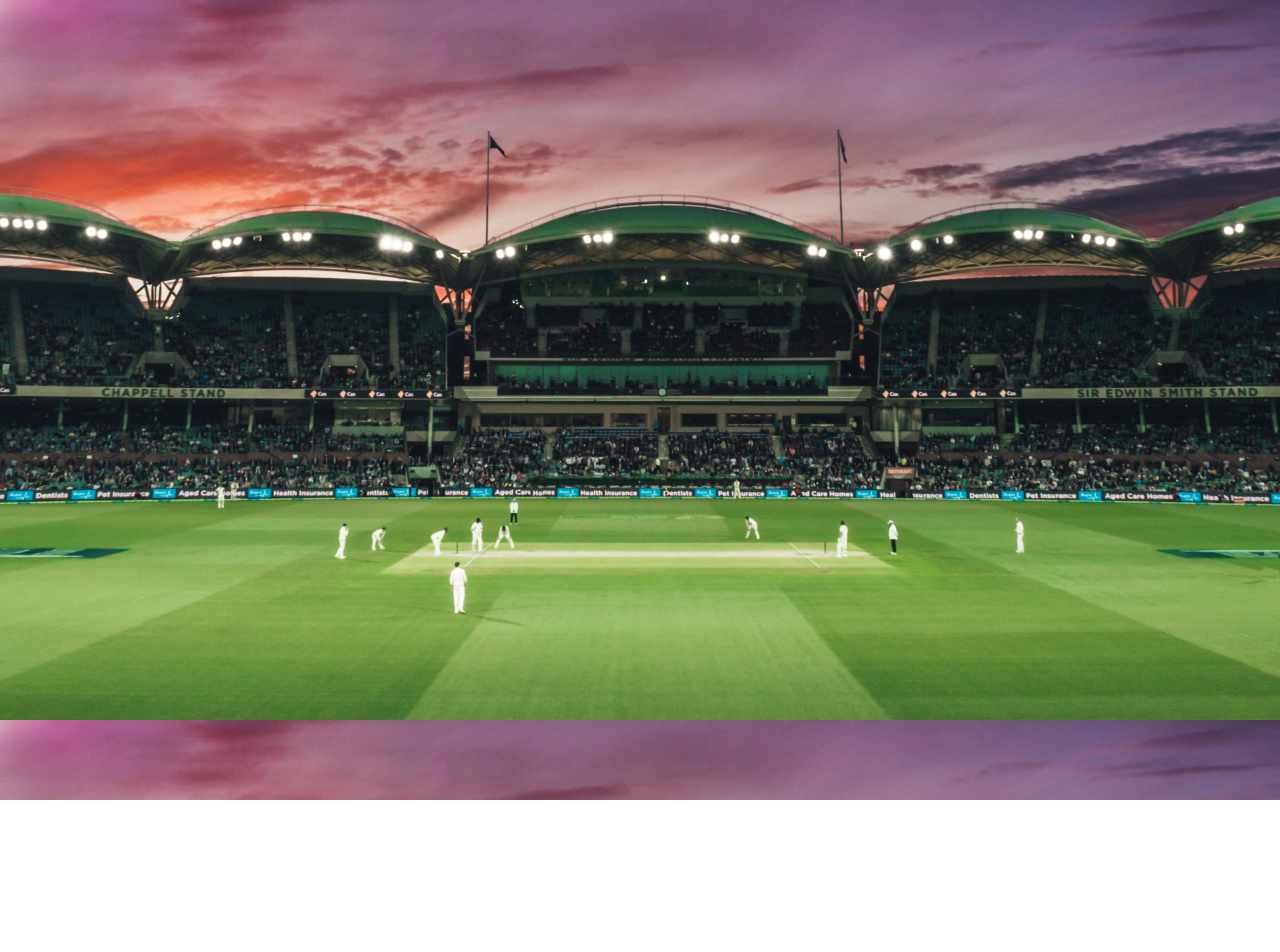
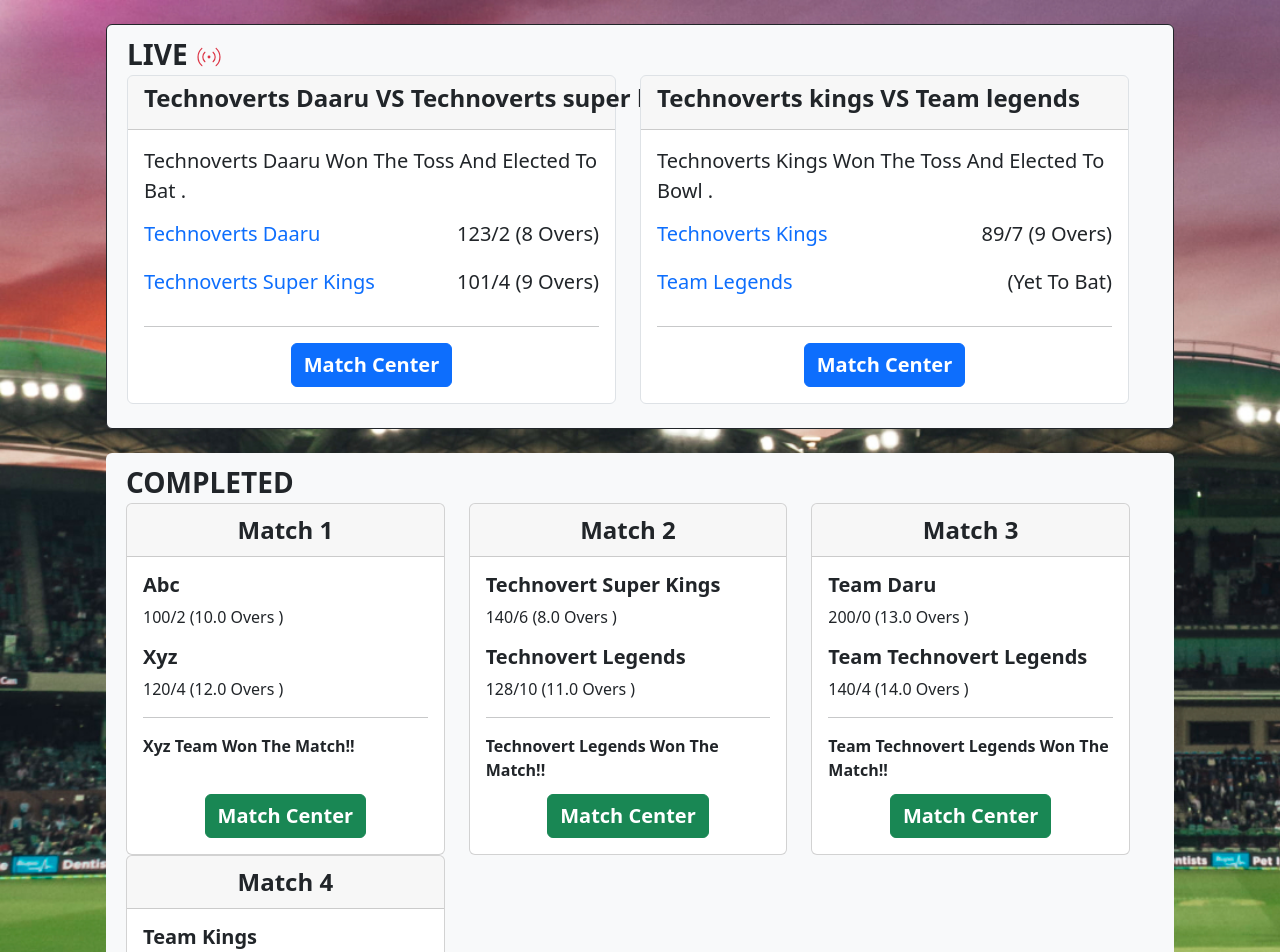
Before and after one commit to yash-Technovert/TechnovertCricBuzz, a React (Create React App) app: page /matchview in a window 1280 px wide. Before the commit this address had no page. Shown: the top 952 px of the page. Before the commit the page ends 800 px from the top, so only its background shows below. Built offline with nearby package versions, Linux system fonts and the light colour scheme.

Commit message:
added component for list of matches

```diff
--- a/src/App.tsx
+++ b/src/App.tsx
@@ -11,6 +11,7 @@ import SignUp from './components/SignUp/SignUp';
 import { AuthProvider } from './contexts/AuthProvider';
 import { MatchProvider } from './contexts/MatchContext';
 import MatchSettings from './components/MatchSettings';
+import MatchView from './components/MatchView';
 
 function App() {
   return (
@@ -29,6 +30,12 @@ function App() {
                               </ProtectedRoute>
                           }
                       />
+                      <Route
+                        path='/matchview'
+                        element={
+                            <MatchView key='2'/>
+                        }
+                      />
 
                     <Route
                         path="/app"
--- /dev/null
+++ b/src/components/MatchStatus.tsx
@@ -0,0 +1,28 @@
+import Card from 'react-bootstrap/Card';
+type propType={
+    teamName: string[],
+    teamOneDetails:number[],
+    teamTwoDetails:number[],
+    index:number,
+    matchWinner:string
+}
+
+ const MatchStatus = ({teamName,teamOneDetails,teamTwoDetails,index,matchWinner}:propType) => {
+  return (
+    <Card  >
+      <Card.Header className='d-flex'><p className=' fw-bold fs-4 m-auto'>Match {index+1}</p></Card.Header>
+      <Card.Body className='text-capitalize'>
+        <Card.Title className='fw-bold text-nowrap'>{teamName[0]}</Card.Title><p className=' fs-lg-4 fs-sm-6 '>{teamOneDetails[0]}/{teamOneDetails[1]} ({teamOneDetails[2]}.0 Overs )</p>
+        <Card.Title className='fw-bold text-nowrap'>{teamName[1]}</Card.Title><p className=' fs-lg-4 fs-sm-6'>{teamTwoDetails[0]}/{teamTwoDetails[1]} ({teamTwoDetails[2]}.0 Overs )</p>
+        <hr></hr>
+        <div className='text-capitalize fw-bold' style={{minHeight:'1.6cm'}}>
+           {matchWinner} won the match!!
+        </div>
+        <div className='d-flex '><button type="button" className="fw-bold btn btn-success m-auto fs-5">Match Center</button></div>
+        </Card.Body>
+
+    </Card>
+  )
+}
+
+export default MatchStatus
--- /dev/null
+++ b/src/components/MatchView.tsx
@@ -0,0 +1,247 @@
+import React, { useState } from "react";
+import MatchStatus from "./MatchStatus";
+import "../assets/styles/match.css";
+import { finishedMatchStats } from "../models/MatchStatistics";
+import { Card } from "react-bootstrap";
+import {CiStreamOn} from 'react-icons/ci'
+const MatchView = () => {
+  const [liveMatches, changeLiveMatches] = useState<any[]>([
+  {
+    teamOne:"Technoverts Daaru",
+    teamTwo:"Technoverts super kings",
+    tossWinner:"Technoverts Daaru",
+    tossDecision:"Bat",
+    teamOneRuns:123,
+    teamOneWickets:2,
+    teamOneCurr:9.7,
+    teamOneOverPlayed:8.0,
+    teamTwoRuns:101,
+    teamTwoWickets:4,
+    teamTwoCurr:8.7,
+    teamTwoOverPlayed:9.0,
+  },
+  {
+    teamOne:"Technoverts kings",
+    teamTwo:"Team legends",
+    tossWinner:"Technoverts kings",
+    tossDecision:"Bowl",
+    teamOneRuns:89,
+    teamOneWickets:7,
+    teamOneCurr:5.7,
+    teamOneOverPlayed:9.0,
+    teamTwoRuns:0,
+    teamTwoWickets:4,
+    teamTwoCurr:7.7,
+    teamTwoOverPlayed:6.0,
+  }
+  ]);
+  const [finishedMatches, changeFinishedMatches] = useState<
+    finishedMatchStats[]
+  >([
+    {
+      id: "1",
+      teamOneInningStat: {
+        teamName: "abc",
+        runsScored: 100,
+        wickets: 2,
+        oversPlayed: 10,
+        isFirstInning: true,
+        extras: {
+          wide: 0,
+          noBall: 1,
+          bye: 0,
+          legBye: 0,
+        },
+      },
+      teamTwoInningStat: {
+        teamName: "xyz",
+        runsScored: 120,
+        wickets: 4,
+        oversPlayed: 12,
+        isFirstInning: false,
+        extras: {
+          wide: 0,
+          noBall: 1,
+          bye: 0,
+          legBye: 0,
+        },
+      },
+      tossWinner: "abc team",
+      matchWinner: "xyz team",
+      matchTime: "12:00:00",
+    },
+    {
+      id: "4",
+      teamOneInningStat: {
+        teamName: "Technovert super kings",
+        runsScored: 140,
+        wickets: 6,
+        oversPlayed: 8,
+        isFirstInning: true,
+        extras: {
+          wide: 0,
+          noBall: 1,
+          bye: 0,
+          legBye: 0,
+        },
+      },
+      teamTwoInningStat: {
+        teamName: "Technovert legends",
+        runsScored: 128,
+        wickets: 10,
+        oversPlayed: 11,
+        isFirstInning: false,
+        extras: {
+          wide: 0,
+          noBall: 1,
+          bye: 0,
+          legBye: 0,
+        },
+      },
+      tossWinner: "Technovert super kings",
+      matchWinner: "Technovert legends",
+      matchTime: "12:00:00",
+    },
+    {
+      id: "2",
+      teamOneInningStat: {
+        teamName: "Team daru",
+        runsScored: 200,
+        wickets: 0,
+        oversPlayed: 13,
+        isFirstInning: true,
+        extras: {
+          wide: 0,
+          noBall: 1,
+          bye: 0,
+          legBye: 0,
+        },
+      },
+      teamTwoInningStat: {
+        teamName: "Team technovert legends",
+        runsScored: 140,
+        wickets: 4,
+        oversPlayed: 14,
+        isFirstInning: false,
+        extras: {
+          wide: 0,
+          noBall: 1,
+          bye: 0,
+          legBye: 0,
+        },
+      },
+      tossWinner: "sss team",
+      matchWinner: "Team technovert legends",
+      matchTime: "12:00:00",
+    },
+    {
+      id: "3",
+      teamOneInningStat: {
+        teamName: "Team kings",
+        runsScored: 200,
+        wickets: 0,
+        oversPlayed: 13,
+        isFirstInning: true,
+        extras: {
+          wide: 0,
+          noBall: 1,
+          bye: 0,
+          legBye: 0,
+        },
+      },
+      teamTwoInningStat: {
+        teamName: "Team technovert legends",
+        runsScored: 140,
+        wickets: 4,
+        oversPlayed: 14,
+        isFirstInning: false,
+        extras: {
+          wide: 0,
+          noBall: 1,
+          bye: 0,
+          legBye: 0,
+        },
+      },
+      tossWinner: "Team kings",
+      matchWinner: "Team kings",
+      matchTime: "12:00:00",
+    },
+  ]);
+//🔴
+  return (
+    <div className="container mt-4 ">
+      <div className="row bg-light m-4 rounded p-2 border border-dark">
+        <p className="fs-3 fw-bold  mb-0">LIVE <CiStreamOn className="fs-3 text-danger"></CiStreamOn></p>
+        <div className="row  pb-3 d-flex">
+          {liveMatches.length=== 0 && <p className='col-4 fs-3 m-auto font-dark'>No current live matches.</p>}
+          {liveMatches.length !== 0 &&
+            liveMatches.map((match, index) => {
+              return (
+                <div className="col-lg-6">
+                  <Card className="border " >
+                    <Card.Header className="d-flex">
+                    <Card.Title className="fw-bold text-nowrap fs-4">
+                        {match.teamOne} VS {match.teamTwo}
+                      </Card.Title>
+                    </Card.Header>
+                    <Card.Body className="text-capitalize">
+                      <Card.Text className="text-capitalize  fs-5">
+                        {match.tossWinner} won the toss and elected to {match.tossDecision} .
+                      </Card.Text>
+                      <Card.Title className="d-flex ">
+                        <p className="text-primary">{match.teamOne}</p> {(match.teamOneRuns===0)?<p className="ms-auto">(Yet to Bat)</p>:<p className="ms-auto">{match.teamOneRuns}/{match.teamOneWickets} ({match.teamOneOverPlayed} Overs)</p>}
+                      </Card.Title>
+                      <Card.Title className="d-flex ">
+                        <p className="text-primary">{match.teamTwo}</p> {(match.teamTwoRuns===0)?<p className="ms-auto">(Yet to Bat)</p>:<p className="ms-auto">{match.teamTwoRuns}/{match.teamTwoWickets} ({match.teamTwoOverPlayed} Overs)</p>}
+                      </Card.Title>
+                      <hr></hr>
+                      <div className="d-flex ">
+                        <button
+                          type="button"
+                          className="btn btn-primary m-auto fw-bold fs-5"
+                        >
+                          Match Center
+                        </button>
+                      </div>
+                    </Card.Body>
+                  </Card>
+                </div>
+              );
+            })}
+        </div>
+      </div>
+      <div className="row bg-light m-4 rounded p-2">
+        <p className=" fs-3 fw-bold mb-0">COMPLETED </p>
+        <div className="row row-cols-xl-3 row-cols-md-2 row-cols-sm-1 pb-3">
+          {finishedMatches.map((matchDetails, index) => {
+            return (
+              <div className="col">
+                <MatchStatus
+                  teamName={[
+                    matchDetails.teamOneInningStat.teamName,
+                    matchDetails.teamTwoInningStat.teamName,
+                  ]}
+                  teamOneDetails={[
+                    matchDetails.teamOneInningStat.runsScored,
+                    matchDetails.teamOneInningStat.wickets,
+                    matchDetails.teamOneInningStat.oversPlayed,
+                  ]}
+                  teamTwoDetails={[
+                    matchDetails.teamTwoInningStat.runsScored,
+                    matchDetails.teamTwoInningStat.wickets,
+                    matchDetails.teamTwoInningStat.oversPlayed,
+                  ]}
+                  key={index}
+                  index={index}
+                  matchWinner={matchDetails.matchWinner}
+                ></MatchStatus>
+              </div>
+            );
+          })}
+        </div>
+      </div>
+    </div>
+  );
+};
+
+export default MatchView;
--- /dev/null
+++ b/src/models/MatchStatistics.ts
@@ -0,0 +1,24 @@
+export class finishedMatchStats
+{
+    id!: string
+    teamOneInningStat!: TeamStats
+    teamTwoInningStat!: TeamStats
+     tossWinner!: string
+     matchWinner!: string
+    matchTime!: string
+}
+class Extras{
+    wide!: number
+    noBall!: number
+    bye!: number
+    legBye!: number
+}
+class TeamStats
+{
+    teamName!: string
+    runsScored!: number
+    wickets!: number
+     oversPlayed!: number
+    isFirstInning!: boolean
+     extras!: Extras
+}
```
